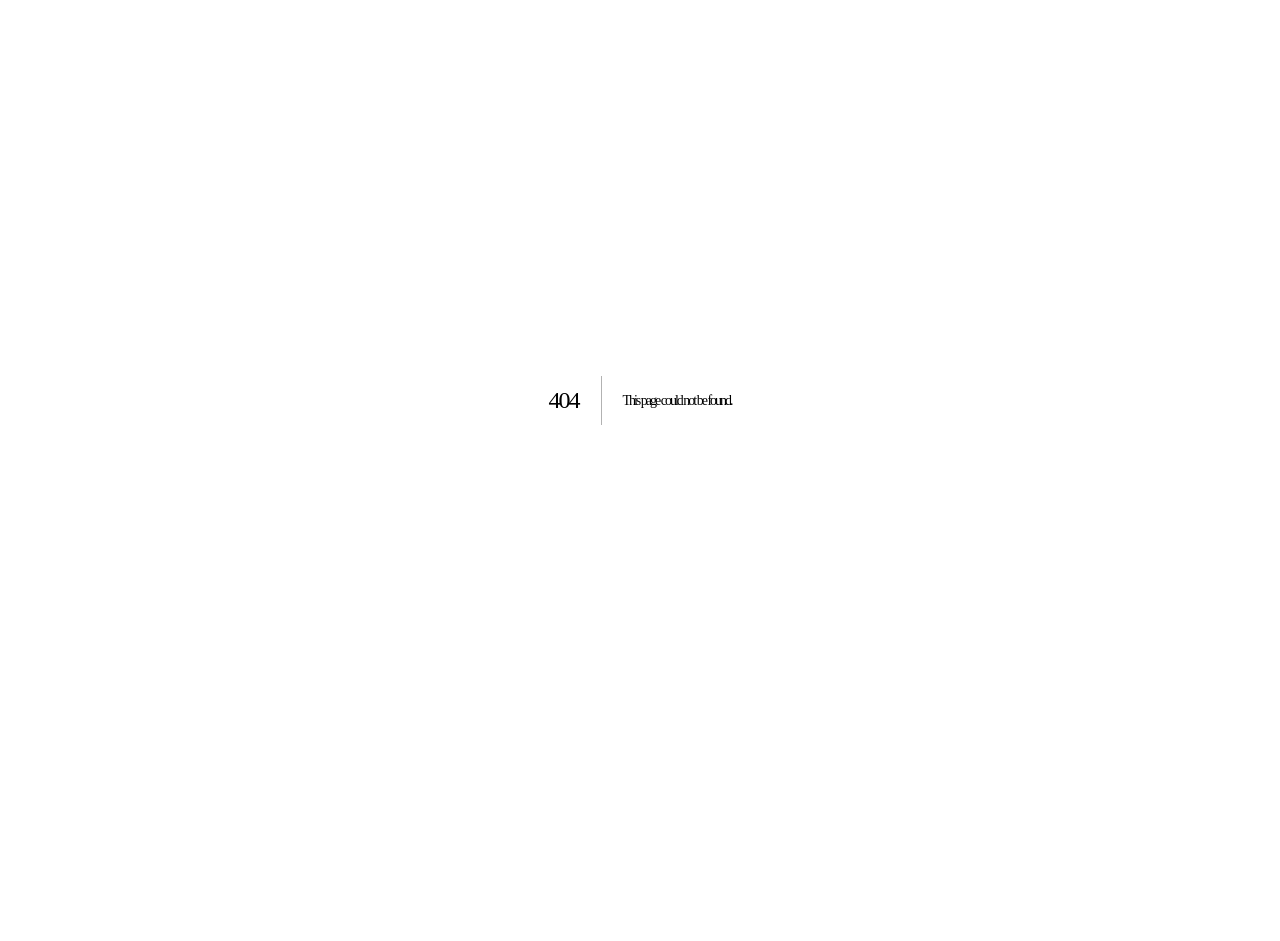
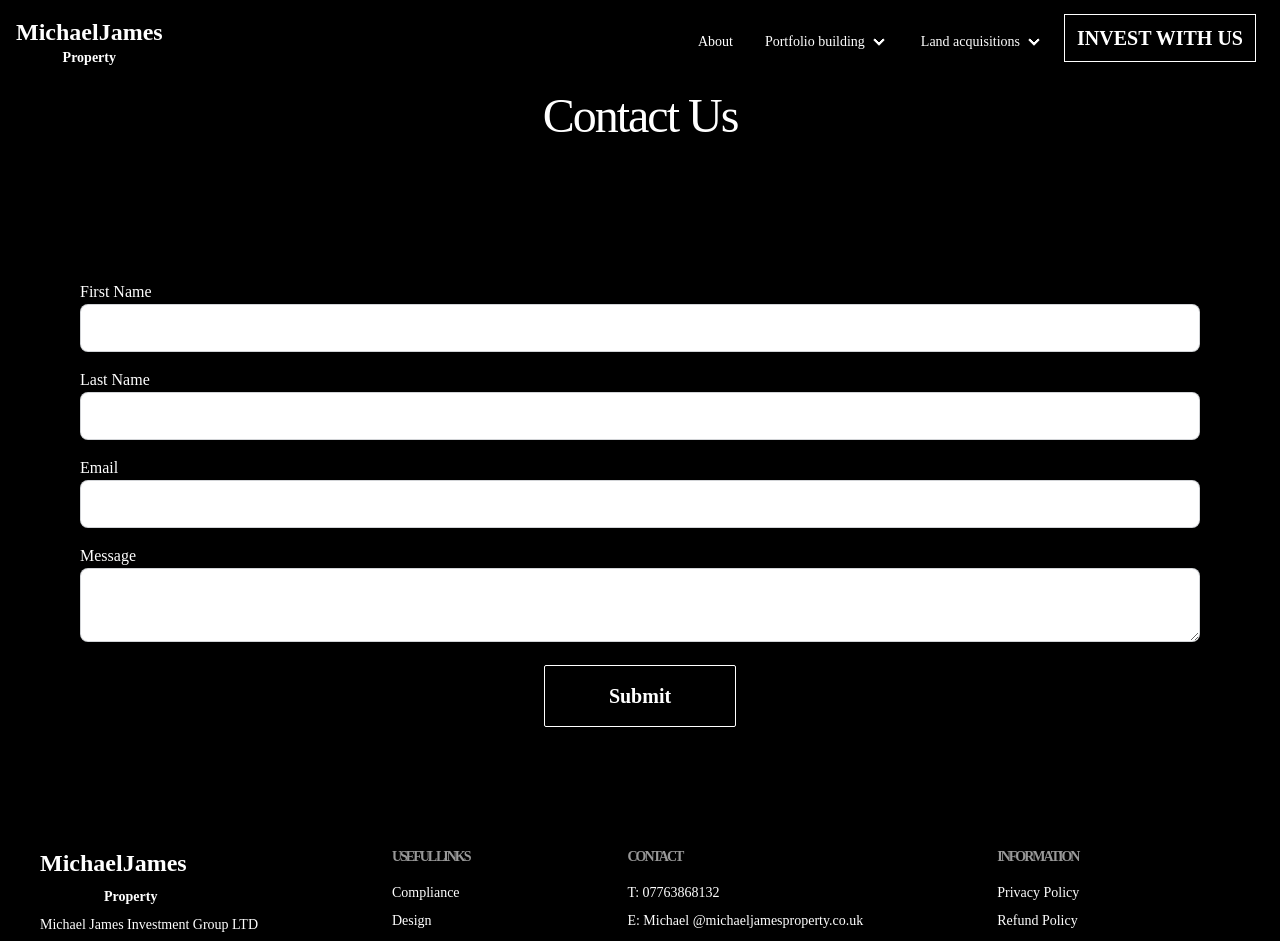
Before and after one commit to shar27/michaeljames, a Next.js app: page /Contact in a window 1280 px wide. Before the commit this address had no page. Shown: the top 941 px of the page. Before the commit the page ends 800 px from the top, so only its background shows below. Built offline with nearby package versions, Linux system fonts and the light colour scheme; a web font is replaced by a local one.

Commit message:
contact page

```diff
--- /dev/null
+++ b/src/app/Contact/page.js
@@ -0,0 +1,17 @@
+import React from 'react'
+import ContactForm from '../components/ContactForm'
+import NavBar from '../components/NavBar'
+import Footer from '../components/Footer'
+
+function page() {
+  return (
+    <div>
+      <NavBar/>
+      <h1 className="text-center text-5xl bg-black text-white p-2">Contact Us</h1>
+        <ContactForm/>
+        <Footer/>
+    </div>
+  )
+}
+
+export default page
```
